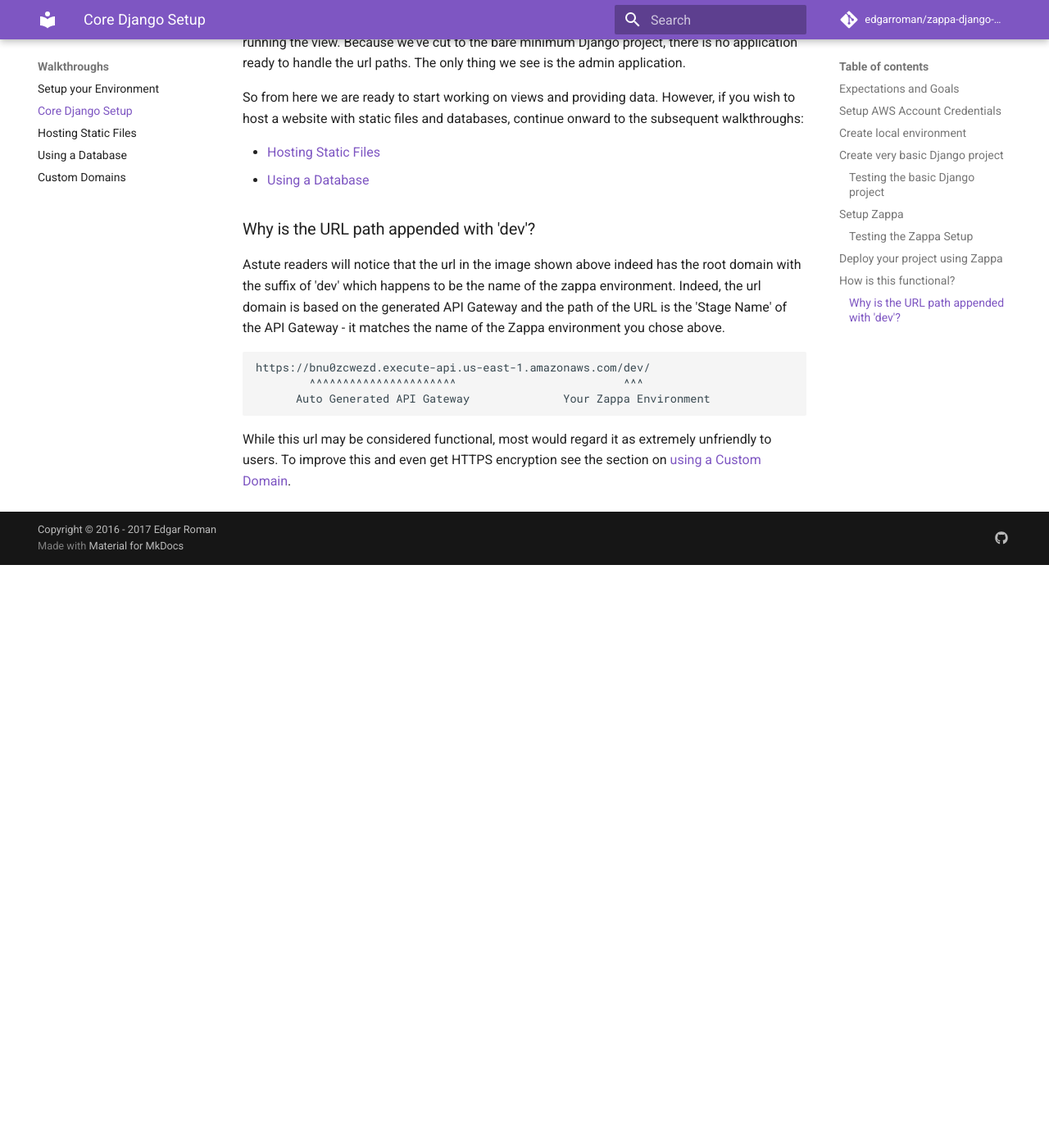
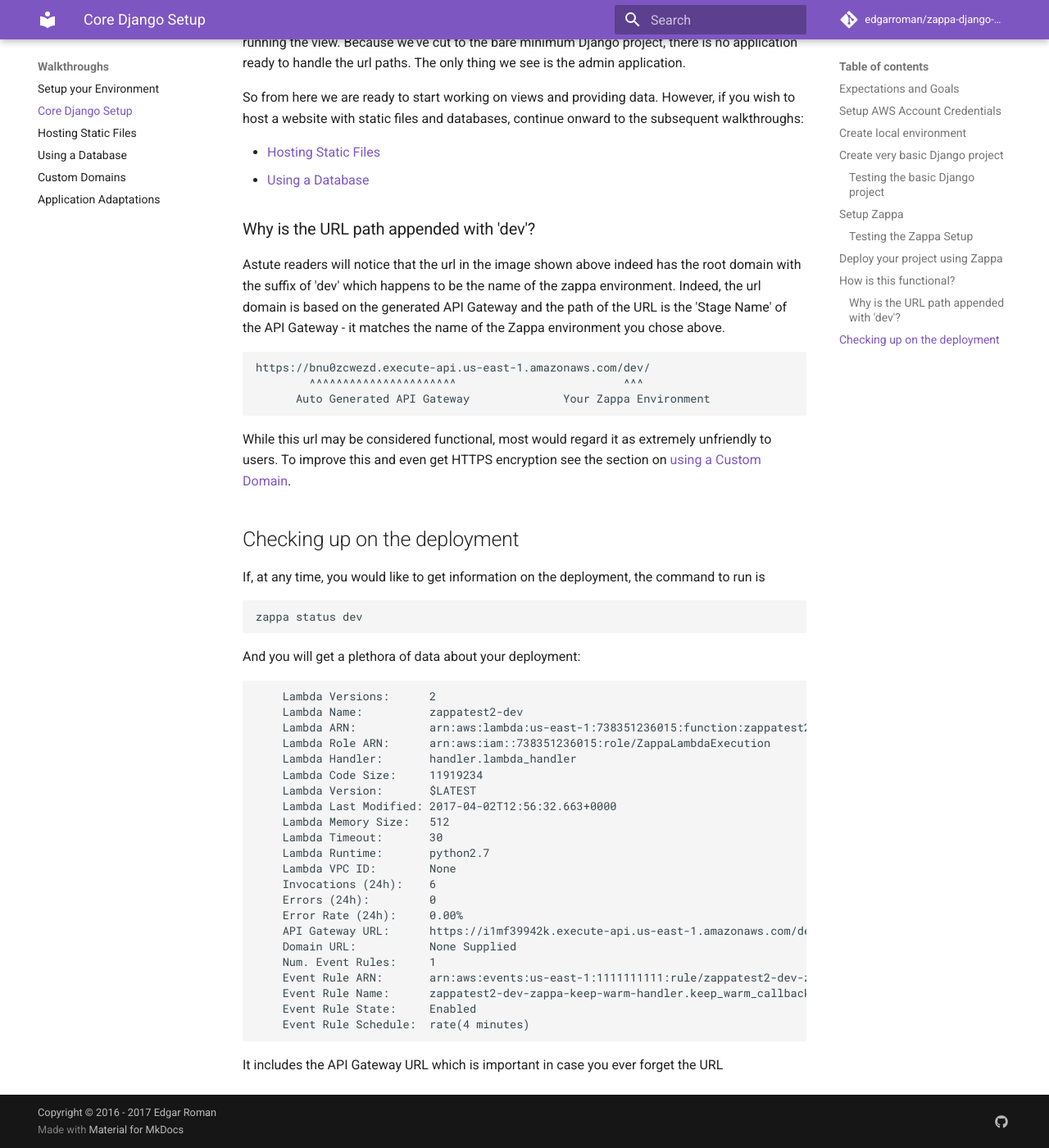
Before and after one commit to edgarroman/zappa-django-guide, an MkDocs documentation site: the page built from docs/walk_core.md, in a window 1280 px wide and 1400 px high, scrolled down 5955 px. Shown: the whole window at 82% size. Built offline with MkDocs 1.6.1 and Material for MkDocs 9.7.7, drawn with Linux system fonts in a browser that asks for light colours; comment, search, counter and statistics services are not loaded; old or Windows-style settings are respelled for this version of MkDocs; before the commit the page ends 6644 px from its top, so only the background shows below that.

````diff
--- a/docs/walk_core.md
+++ b/docs/walk_core.md
@@ -265,3 +265,38 @@
 ```
 
 While this url may be considered functional, most would regard it as extremely unfriendly to users. To improve this and even get HTTPS encryption see the section on [using a Custom Domain](walk_domain.md).
+
+## Checking up on the deployment
+
+If, at any time, you would like to get information on the deployment, the command to run is
+
+```
+zappa status dev
+```
+
+And you will get a plethora of data about your deployment:
+```
+	Lambda Versions:      2
+	Lambda Name:          zappatest2-dev
+	Lambda ARN:           arn:aws:lambda:us-east-1:738351236015:function:zappatest2-dev
+	Lambda Role ARN:      arn:aws:iam::738351236015:role/ZappaLambdaExecution
+	Lambda Handler:       handler.lambda_handler
+	Lambda Code Size:     11919234
+	Lambda Version:       $LATEST
+	Lambda Last Modified: 2017-04-02T12:56:32.663+0000
+	Lambda Memory Size:   512
+	Lambda Timeout:       30
+	Lambda Runtime:       python2.7
+	Lambda VPC ID:        None
+	Invocations (24h):    6
+	Errors (24h):         0
+	Error Rate (24h):     0.00%
+	API Gateway URL:      https://i1mf39942k.execute-api.us-east-1.amazonaws.com/dev
+	Domain URL:           None Supplied
+	Num. Event Rules:     1
+	Event Rule ARN:       arn:aws:events:us-east-1:1111111111:rule/zappatest2-dev-zappa-keep-warm-handler.keep_warm_callback
+	Event Rule Name:      zappatest2-dev-zappa-keep-warm-handler.keep_warm_callback
+	Event Rule State:     Enabled
+	Event Rule Schedule:  rate(4 minutes)
+```
+It includes the API Gateway URL which is important in case you ever forget the URL
--- a/mkdocs.yml
+++ b/mkdocs.yml
@@ -12,6 +12,7 @@
     - 'Hosting Static Files' : 'walk_static.md'
     - 'Using a Database' : 'walk_database.md'
     - 'Custom Domains' : 'walk_domain.md'
+    - 'Application Adaptations' : 'walk_app.md'
 #    - 'Wrangling Media Files' : 'walk_media.md'
 #    - 'Tasks and Events' : 'walk_scheduling.md'
 #    - 'Debugging' : 'walk_debug.md'
````
Also changed, not shown: docs/index.md (+7 -0 lines), docs/walk_app.md (added, +84 -0 lines).
